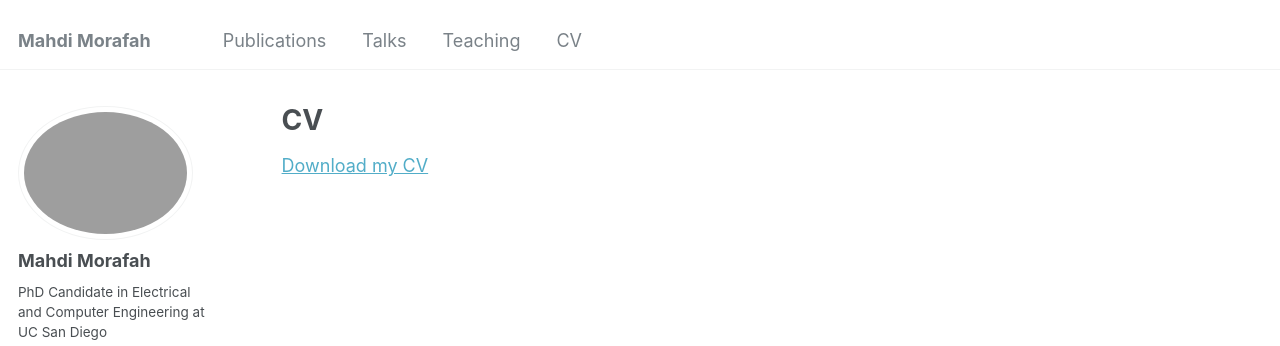
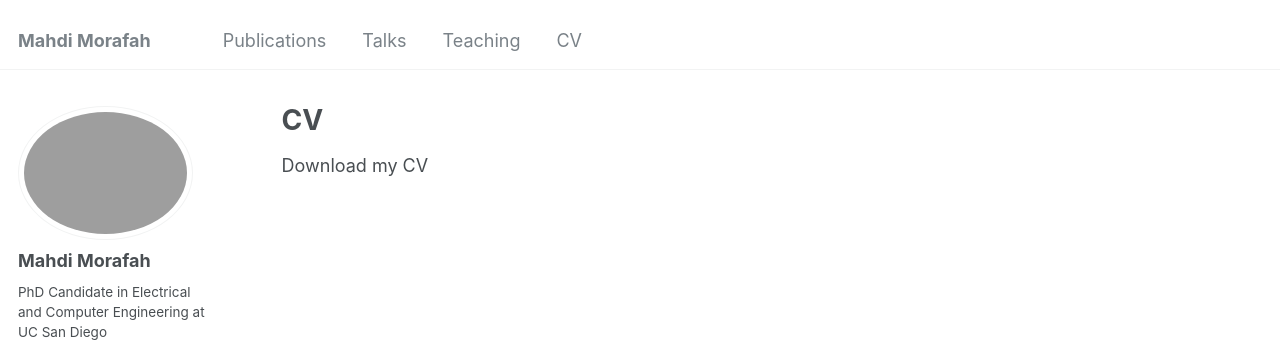
Before and after one commit to MMorafah/mmorafah, a Jekyll site: the page built from _pages/cv.md, in a window 1280 px wide. Shown: the top 346 px of the page. Built offline with Jekyll 4.4.1, drawn with Linux system fonts in a browser that asks for light colours; some web fonts are replaced.

Commit message:
Update cv.md

```diff
--- a/_pages/cv.md
+++ b/_pages/cv.md
@@ -9,8 +9,8 @@ redirect_from:
 
 {% include base_path %}
 
+Download my CV
+
 <!---
-Download my CV
+[Download my CV](https://mmorafah.github.io/mmorafah/files/Mahdi_Morafah_CV.pdf)
 --->
-
-[Download my CV](https://mmorafah.github.io/mmorafah/files/Mahdi_Morafah_CV.pdf)
```
